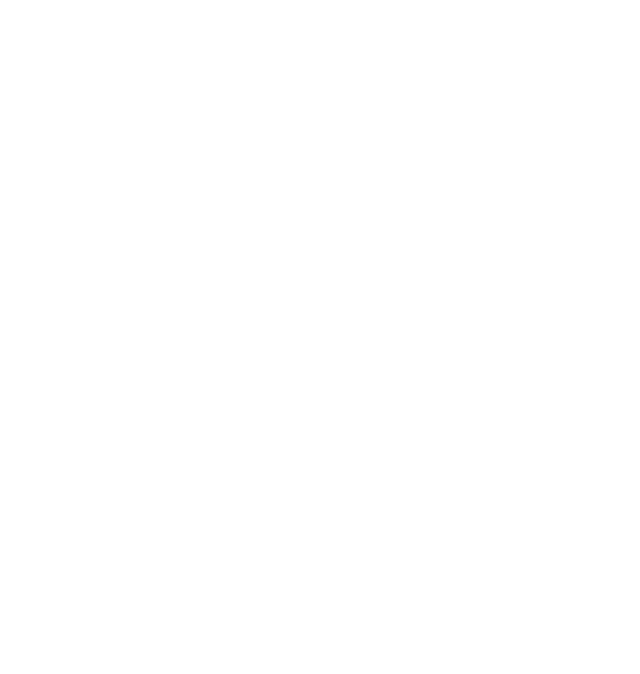
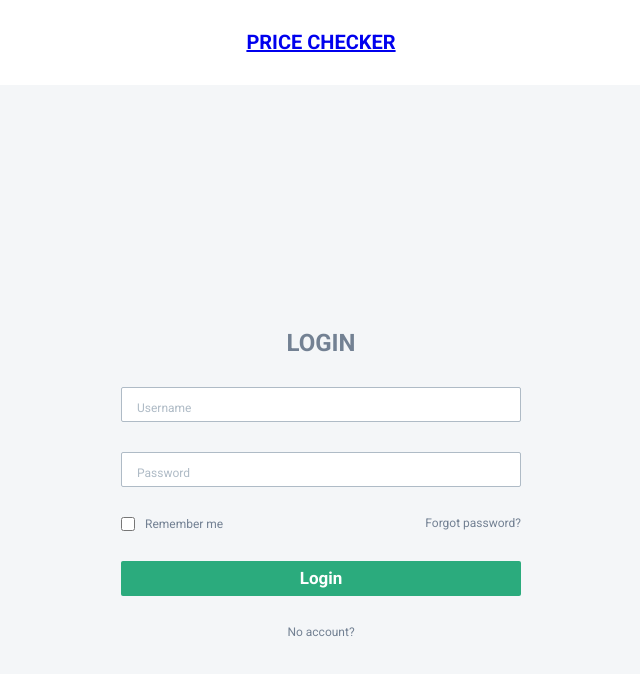
Before and after one commit to Loktysh/price-checker-front, a React (Create React App) app: page /login in a window 1280 px wide. Before the commit this address had no page. Shown: the top 674 px of the page, without its empty margins (319-959 px from the left). Built offline with nearby package versions, Linux system fonts and the light colour scheme.

Commit message:
feat: add basic routing for login and signup forms

```diff
--- a/package.json
+++ b/package.json
@@ -14,6 +14,7 @@
     "@types/react-router-dom": "^5.3.2",
     "react": "^17.0.2",
     "react-dom": "^17.0.2",
+    "react-hook-form": "^7.23.0",
     "react-redux": "^7.2.6",
     "react-router-dom": "^6.2.1",
     "react-scripts": "4.0.3",
--- a/src/components/App.tsx
+++ b/src/components/App.tsx
@@ -1,12 +1,17 @@
 import React from 'react';
 import { BrowserRouter as Router, Routes, Route } from 'react-router-dom';
 import { AboutPage, MainPage } from './pages';
+import { LoginPage } from './pages/LoginPage';
+import { SignupPage } from './pages/SignupPage';
 
 const App = () => {
   return (
     <Router>
       <Routes>
-        <Route path='/' element={<MainPage />} />
+        <Route path='/' element={<MainPage />}>
+          <Route path='/login' element={<LoginPage />} />
+          <Route path='/signup' element={<SignupPage />} />
+        </Route>
         <Route path='/about' element={<AboutPage />} />
       </Routes>
     </Router>
--- a/src/components/common/AuthForm/index.tsx
+++ b/src/components/common/AuthForm/index.tsx
@@ -1,8 +1,8 @@
-import React from 'react';
+import React, { useMemo } from 'react';
 import { useForm, SubmitHandler } from 'react-hook-form';
 import { Flex } from '../../typography';
 import {
-  BasicLinkStyle,
+  BasicReactRouterLink,
   FormTitle,
   OptionalStyledDiv,
   StyledButton,
@@ -16,6 +16,7 @@
 
 interface AuthFormProps {
   type: 'login' | 'signup';
+  onAuthSubmit: (params: any) => void;
 }
 
 interface IFormInput {
@@ -23,7 +24,7 @@
   password: string;
 }
 
-export const AuthForm = ({ type }: AuthFormProps) => {
+export const AuthForm = ({ type, onAuthSubmit }: AuthFormProps) => {
   const {
     register,
     handleSubmit,
@@ -31,8 +32,21 @@
   } = useForm<IFormInput>({
     mode: 'onBlur',
   });
-  const onSubmit: SubmitHandler<IFormInput> = data => console.log(data);
+  const onSubmit: SubmitHandler<IFormInput> = data => {
+    onAuthSubmit(data);
+  };
   const onErrors = (errors: any) => console.log(errors);
+
+  const navLink = useMemo(
+    () =>
+      type === 'login'
+        ? {
+            label: 'No account?',
+            path: '/signup',
+          }
+        : { label: 'Have an account?', path: '/login' },
+    [type],
+  );
 
   return (
     <StyledForm onSubmit={handleSubmit(onSubmit, onErrors)}>
@@ -59,7 +73,7 @@
         />
         {errors.password && (
           <StyledErrorMessage>
-            Password must have at least 6 characters (include numbers)!
+            Password must have minimum 8 characters, at least one letter and one number!
           </StyledErrorMessage>
         )}
         <OptionalStyledDiv>
@@ -67,12 +81,10 @@
             <StyledCheckbox type='checkbox' name='remember' id='remember-user' />
             <StyledLabel htmlFor='remember-user'>Remember me</StyledLabel>
           </StyledRememberOptionContainer>
-          {type === 'login' && <BasicLinkStyle href='#'>Forgot password?</BasicLinkStyle>}
+          {type === 'login' && <BasicReactRouterLink to='#'>Forgot password?</BasicReactRouterLink>}
         </OptionalStyledDiv>
         <StyledButton type='submit'>Login</StyledButton>
-        <BasicLinkStyle href='#'>
-          {type === 'login' ? 'No account?' : 'Have an account?'}
-        </BasicLinkStyle>
+        <BasicReactRouterLink to={navLink.path}>{navLink.label}</BasicReactRouterLink>
       </Flex>
     </StyledForm>
   );
--- a/src/components/common/AuthForm/styled.ts
+++ b/src/components/common/AuthForm/styled.ts
@@ -1,3 +1,4 @@
+import { Link } from 'react-router-dom';
 import styled from 'styled-components';
 import {
   COLOR_BLACK,
@@ -69,7 +70,7 @@
   }
 `;
 
-export const BasicLinkStyle = styled.a`
+export const BasicReactRouterLink = styled(Link)`
   text-decoration: none;
   font-size: 1.2rem;
   color: ${COLOR_GRAY_300};
--- a/src/components/pages/AuthPage.ts
+++ /dev/null
@@ -1,9 +0,0 @@
-import styled from 'styled-components';
-import { COLOR_GRAY_100 } from '../common/constants/colors';
-
-// TEMP
-export const AuthPage = styled.div`
-  background-color: ${COLOR_GRAY_100};
-  height: 80rem;
-  display: flex;
-`;
--- /dev/null
+++ b/src/components/pages/LoginPage.tsx
@@ -0,0 +1,24 @@
+import React, { useCallback } from 'react';
+
+import styled from 'styled-components';
+import { AuthForm } from '../common/AuthForm';
+import { COLOR_GRAY_100 } from '../common/constants/colors';
+
+// TEMP
+const AuthPageContainer = styled.div`
+  background-color: ${COLOR_GRAY_100};
+  height: 80rem;
+  display: flex;
+`;
+
+export const LoginPage = () => {
+  const handleSubmit = useCallback((params: any) => {
+    console.log('Login: ', JSON.stringify(params));
+  }, []);
+
+  return (
+    <AuthPageContainer>
+      <AuthForm type='login' onAuthSubmit={handleSubmit} />
+    </AuthPageContainer>
+  );
+};
--- a/src/components/pages/MainPage.tsx
+++ b/src/components/pages/MainPage.tsx
@@ -1,15 +1,12 @@
 import React from 'react';
+import { Outlet } from 'react-router-dom';
 import AppHeader from '../common/AppHeader';
-import { AuthForm } from '../common/AuthForm';
-import { AuthPage } from './AuthPage';
 
 const MainPage = () => {
   return (
     <>
       <AppHeader />
-      <AuthPage>
-        <AuthForm type='login' />
-      </AuthPage>
+      <Outlet />
     </>
   );
 };
--- /dev/null
+++ b/src/components/pages/SignupPage.tsx
@@ -0,0 +1,24 @@
+import React, { useCallback } from 'react';
+
+import styled from 'styled-components';
+import { AuthForm } from '../common/AuthForm';
+import { COLOR_GRAY_100 } from '../common/constants/colors';
+
+// TEMP
+const AuthPageContainer = styled.div`
+  background-color: ${COLOR_GRAY_100};
+  height: 80rem;
+  display: flex;
+`;
+
+export const SignupPage = () => {
+  const handleSubmit = useCallback((params: any) => {
+    console.log('Signup: ', JSON.stringify(params));
+  }, []);
+
+  return (
+    <AuthPageContainer>
+      <AuthForm type='signup' onAuthSubmit={handleSubmit} />
+    </AuthPageContainer>
+  );
+};
```
Also changed, not shown: 1 other file (tests, documents, lock files or other folders).
